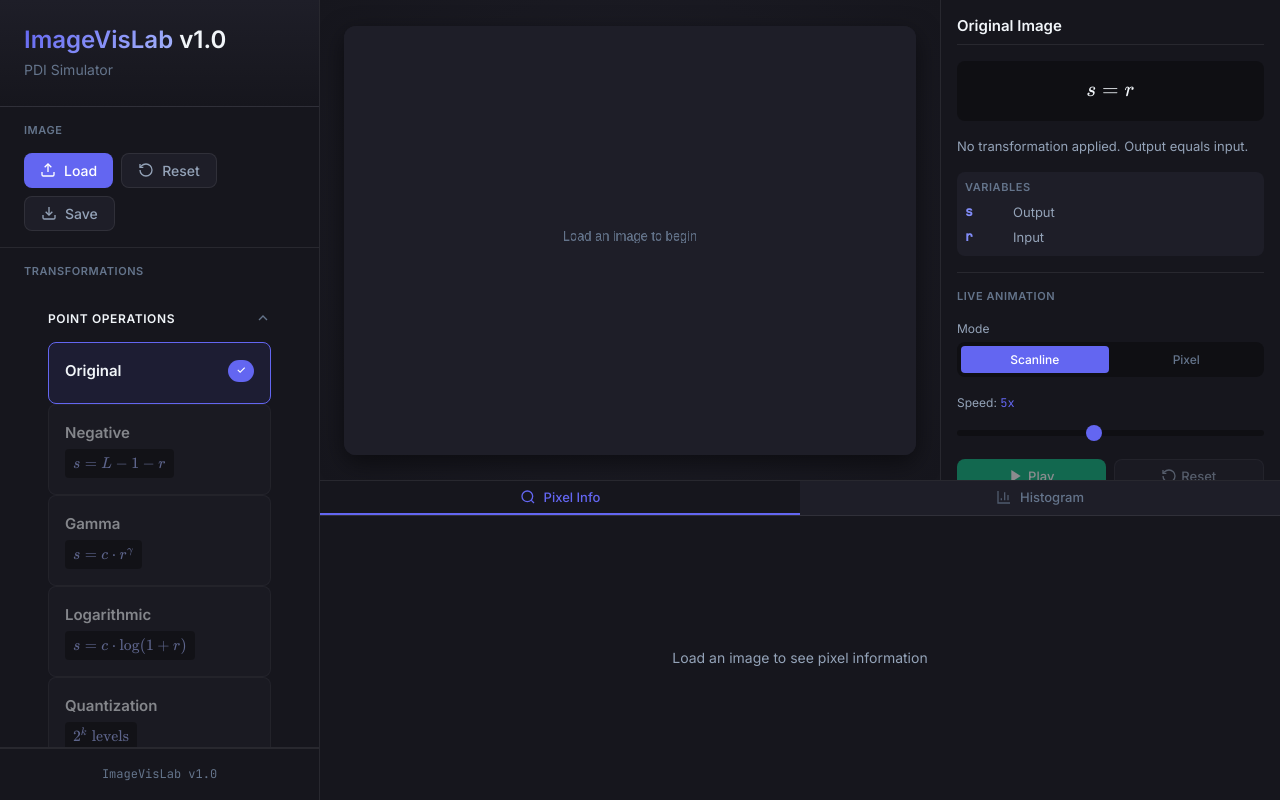
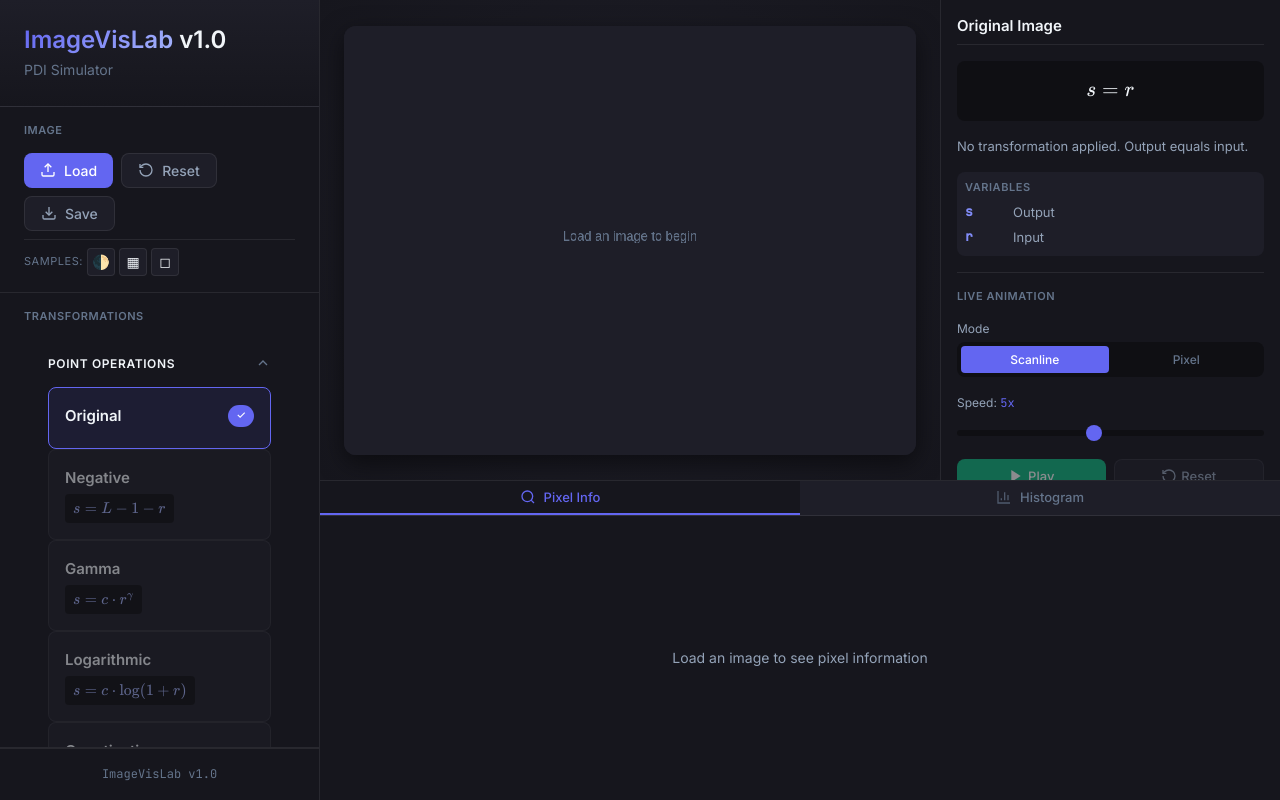
Before and after one commit to medeirosdev/ImageVisLab, a React (Vite) app: page / in a window 1280 px wide. Built offline with nearby package versions, Linux system fonts and the light colour scheme.

Commit message:
feat: add sample images generator

```diff
--- a/src/App.tsx
+++ b/src/App.tsx
@@ -401,6 +401,44 @@ function App() {
     link.click();
   }, [animatedImage, processedImage, imageFileName]);
 
+  /** Generates and loads a sample image */
+  const handleLoadSample = useCallback((type: 'gradient' | 'checkerboard' | 'noise') => {
+    const size = 256;
+    const data = new Uint8ClampedArray(size * size * 4);
+
+    for (let y = 0; y < size; y++) {
+      for (let x = 0; x < size; x++) {
+        const idx = (y * size + x) * 4;
+        let value = 0;
+
+        switch (type) {
+          case 'gradient':
+            // Horizontal gradient
+            value = Math.floor((x / size) * 255);
+            break;
+          case 'checkerboard':
+            // 16x16 checkerboard pattern
+            value = ((Math.floor(x / 16) + Math.floor(y / 16)) % 2) * 255;
+            break;
+          case 'noise':
+            // Random noise
+            value = Math.floor(Math.random() * 256);
+            break;
+        }
+
+        data[idx] = value;
+        data[idx + 1] = value;
+        data[idx + 2] = value;
+        data[idx + 3] = 255;
+      }
+    }
+
+    const imageData = new ImageData(data, size, size);
+    setOriginalImage(imageData);
+    setImageFileName(`sample_${type}.png`);
+    handleResetAnimation();
+  }, [handleResetAnimation]);
+
   // ---------------------------------------------------------------------------
   // Handlers: Pixel Inspector
   // ---------------------------------------------------------------------------
@@ -491,6 +529,7 @@ function App() {
         onFilterChange={handleFilterChange}
         onParamChange={handleParamChange}
         onLoadImage={handleLoadImage}
+        onLoadSample={handleLoadSample}
         onDownload={handleDownload}
         onReset={handleReset}
         hasImage={!!originalImage}
--- a/src/components/Sidebar/Sidebar.css
+++ b/src/components/Sidebar/Sidebar.css
@@ -103,6 +103,46 @@
 .btn-secondary:hover {
     background: var(--color-bg-elevated);
     color: var(--color-text-primary);
+}
+
+/* =============================================================================
+   Sample Images
+   ============================================================================= */
+
+.sample-images {
+    display: flex;
+    align-items: center;
+    gap: var(--space-xs);
+    margin-top: var(--space-sm);
+    padding-top: var(--space-sm);
+    border-top: 1px solid var(--color-border);
+}
+
+.sample-label {
+    font-size: 0.6875rem;
+    color: var(--color-text-muted);
+    text-transform: uppercase;
+    letter-spacing: 0.05em;
+}
+
+.sample-btn {
+    width: 28px;
+    height: 28px;
+    display: flex;
+    align-items: center;
+    justify-content: center;
+    font-size: 0.875rem;
+    background: var(--color-bg-tertiary);
+    border: 1px solid var(--color-border);
+    border-radius: var(--radius-sm);
+    cursor: pointer;
+    transition: all var(--transition-fast);
+}
+
+.sample-btn:hover {
+    background: var(--color-accent-primary);
+    border-color: var(--color-accent-primary);
+    transform: scale(1.1);
 }
 
 /* =============================================================================
--- a/src/components/Sidebar/Sidebar.tsx
+++ b/src/components/Sidebar/Sidebar.tsx
@@ -24,6 +24,7 @@ interface SidebarProps {
     onFilterChange: (filter: FilterType) => void;
     onParamChange: (param: keyof FilterParams, value: number) => void;
     onLoadImage: () => void;
+    onLoadSample: (type: 'gradient' | 'checkerboard' | 'noise') => void;
     onDownload: () => void;
     onReset: () => void;
     hasImage: boolean;
@@ -214,6 +215,7 @@ export const Sidebar: React.FC<SidebarProps> = ({
     onFilterChange,
     onParamChange,
     onLoadImage,
+    onLoadSample,
     onDownload,
     onReset,
     hasImage,
@@ -271,6 +273,20 @@ export const Sidebar: React.FC<SidebarProps> = ({
                             <line x1="12" y1="15" x2="12" y2="3" />
                         </svg>
                         Save
+                    </button>
+                </div>
+
+                {/* Sample Images */}
+                <div className="sample-images">
+                    <span className="sample-label">Samples:</span>
+                    <button className="sample-btn" onClick={() => onLoadSample('gradient')} title="Gradient">
+                        🌓
+                    </button>
+                    <button className="sample-btn" onClick={() => onLoadSample('checkerboard')} title="Checkerboard">
+                        ▦
+                    </button>
+                    <button className="sample-btn" onClick={() => onLoadSample('noise')} title="Noise">
+                        ◻
                     </button>
                 </div>
             </div>
```
